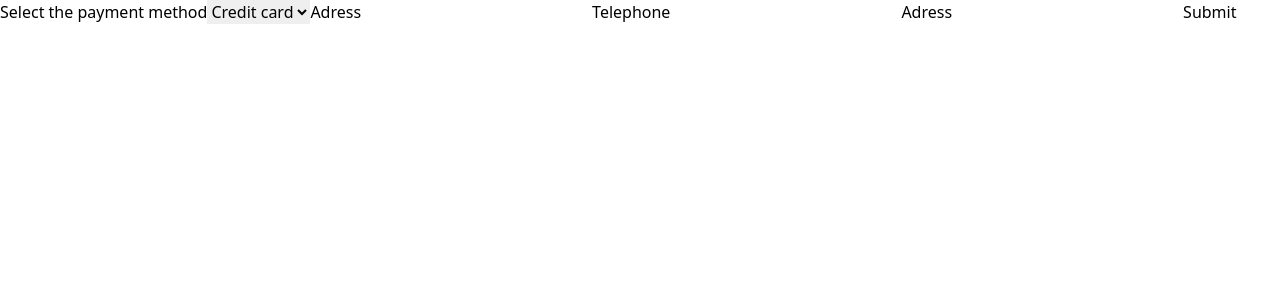
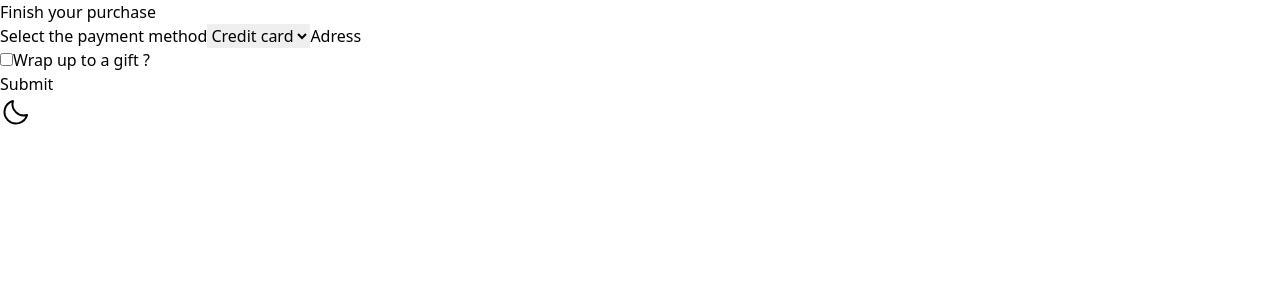
Before and after one commit to CarlosEduardoAD/sa-senai-vinil, a React (Vite) app in the folder Front-end/: page /buy in a window 1280 px wide. Shown: the top 300 px of the page. Built offline with nearby package versions, Linux system fonts and the light colour scheme.

Commit message:
[NEW] Add 404 page; [FEAT] Implement payment page

```diff
--- a/Front-end/src/App.jsx
+++ b/Front-end/src/App.jsx
@@ -17,6 +17,7 @@ import ResetPassword from './pages/ResetPassword';
 import Menu from './pages/Menu';
 import Cart from "./pages/Cart"
 import Payment from "./pages/Payment"
+import NotFoundPage from './pages/404';
 
 function App() {
 
@@ -47,6 +48,7 @@ function App() {
         <Route path="/menu" element={<Menu />} />
         <Route path="/cart" element={<Cart />} />
         <Route path="/buy" element={<Payment />} />
+        <Route path="*" element={<NotFoundPage />} />
       </Routes>
     </>
   );
--- /dev/null
+++ b/Front-end/src/pages/404.jsx
@@ -0,0 +1,12 @@
+import { Link } from "react-router-dom";
+
+function NotFoundPage(){
+    return(
+        <div className="flex items-center justify-center pt-44  flex-col">
+            <p className='font-inter text-4xl font-bold'>Huh, I guess there's nothing here...</p>
+            <Link className="mt-4 p-4 border-2 rounded-full hover:bg-blue-700 hover:text-white transition-all duration-200" to='/'>Voltar</Link>
+        </div>
+    )
+}
+
+export default NotFoundPage
--- a/Front-end/src/partials/HeroPayment.jsx
+++ b/Front-end/src/partials/HeroPayment.jsx
@@ -1,31 +1,63 @@
+import ToggleButton from "../utils/ToggleButton"
+import { useState } from "react";
+
 function HeroPayment() {
+    const [field, setField] = useState();
+
     return (
         <div className="dark:bg-[#151617] min-h-screen max-w-full flex-wrap">
-            <div className="flex items-center justify-center pt-36 border-white p-12">
+            <div className="flex flex-col items-center justify-center pt-28 border-white p-12">
+                <p className="dark:text-white text-black text-3xl whitespace-nowrap md:text-5xl pb-12 font-inter font-bold">Finish your purchase</p>
                 <form>
                     <div className="flex flex-col dark:text-white text-black font-inter font-semibold">
                         <label className="text-md">Select the payment method</label>
-                        <select className='mt-2 rounded-lg dark:bg-neutral-700'>
+                        <select onChange={(e) => setField(e.target.value)} className='mt-2 rounded-lg dark:bg-neutral-800'>
                             <option>Credit card</option>
                             <option>Debit card</option>
+                            <option>PayPal</option>
                             <option>Pix Key</option>
                         </select>
+                        {field === 'Credit card' && (<div className="mt-4 grid grid-cols-2 grid-flow-cols gap-12">
+                            <div className="flex flex-col"><label className="mb-2">Card number</label>
+                            <input className="h-8 rounded-lg dark:bg-[#151617] dark:border-neutral-200 border-neutral-900 border" type="text" />
+                            <label className="mb-2 mt-3">CVV</label>
+                            <input className="h-8 rounded-lg dark:bg-[#151617] dark:border-neutral-200 border-neutral-900 border" type="text" />
+                        </div>
+                            <div className="flex flex-col">
+                                <label className="mb-2">Validate</label>
+                                <input className="h-8 rounded-lg dark:bg-[#151617] dark:border-neutral-200 border-neutral-900 border" type="text" />
+                                <label className="mb-2 mt-3">Password</label>
+                                <input className="h-8 rounded-lg dark:bg-[#151617] dark:border-neutral-200 border-neutral-900 border" type="text" />
+                            </div></div>)}
+                        {field === 'Debit card' &&  (<div className="mt-4 grid grid-cols-2 grid-flow-cols gap-12">
+                            <div className="flex flex-col"><label className="mb-2">Card number</label>
+                            <input className="h-8 rounded-lg dark:bg-[#151617] dark:border-neutral-200 border-neutral-900 border" type="text" />
+                            <label className="mb-2 mt-3">CVV</label>
+                            <input className="h-8 rounded-lg dark:bg-[#151617] dark:border-neutral-200 border-neutral-900 border" type="text" />
+                        </div>
+                            <div className="flex flex-col">
+                                <label className="mb-2">Validate</label>
+                                <input className="h-8 rounded-lg dark:bg-[#151617] dark:border-neutral-200 border-neutral-900 border" type="text" />
+                                <label className="mb-2 mt-3">Password</label>
+                                <input className="h-8 rounded-lg dark:bg-[#151617] dark:border-neutral-200 border-neutral-900 border" type="text" />
+                            </div></div>)}
+                        {field === 'Pix Key' && (<div className="mt-4">Here is your pix key</div>)}
+                        {field === 'PayPal' && (<div className="mt-4">Talvez</div>)}
                         <label className="text-lg pt-8 mb-2">
                             Adress
                         </label>
-                        <input className="max-w-lg h-7 rounded-lg dark:bg-neutral-700 border-none" type="text" />
-                        <label className="text-lg my-2">
-                            Telephone
-                        </label>
-                        <input className="max-w-lg h-7 rounded-lg dark:bg-neutral-700 border-none " type="text" />
-                        <label className="text-lg my-2 ">
-                            Adress
-                        </label>
-                        <input className="max-w-lg h-7 dark:bg-neutral-700 rounded-lg border-none" type="text" />
-                        <input className='max-w-xl h-10 dark:bg-neutral-700 rounded-lg border-none mt-7' type="submit" />
+                        <input className="h-8 rounded-lg dark:bg-[#151617] dark:border-neutral-200 border-neutral-900 border mb-4" type="text" />
+                        <div className="flex flex-row">
+                        <input className='' type="checkbox" value="Wrap up like a gift" id="" />
+                        <label className="-mt-1 pl-2 dark:text-white text-black">Wrap up to a gift ?</label>
+                        </div>
+                        <input className='h-10 rounded-lg dark:bg-[#151617] dark:border-neutral-200 border-neutral-900 border mt-4' type="submit" />
                     </div>
 
                 </form>
+            </div>
+            <div className="absolute md:flex px-4 font-medium text-gray-600 hover:text-gray-900 flex items-center transition duration-150 ease-in-out sm:mt-0">
+                <ToggleButton></ToggleButton>
             </div>
         </div>
     )
```
